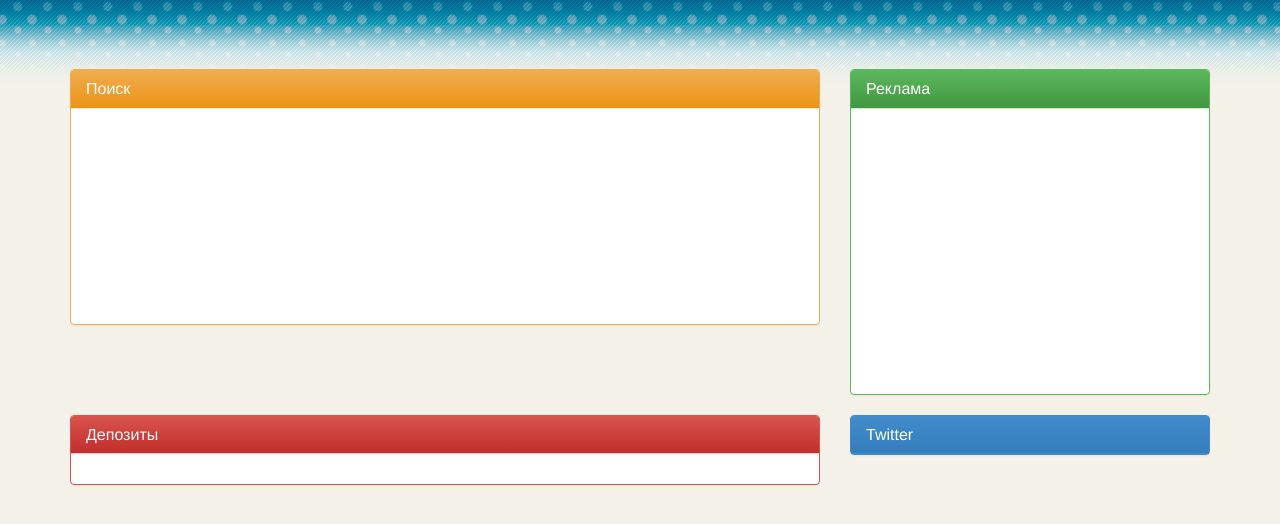
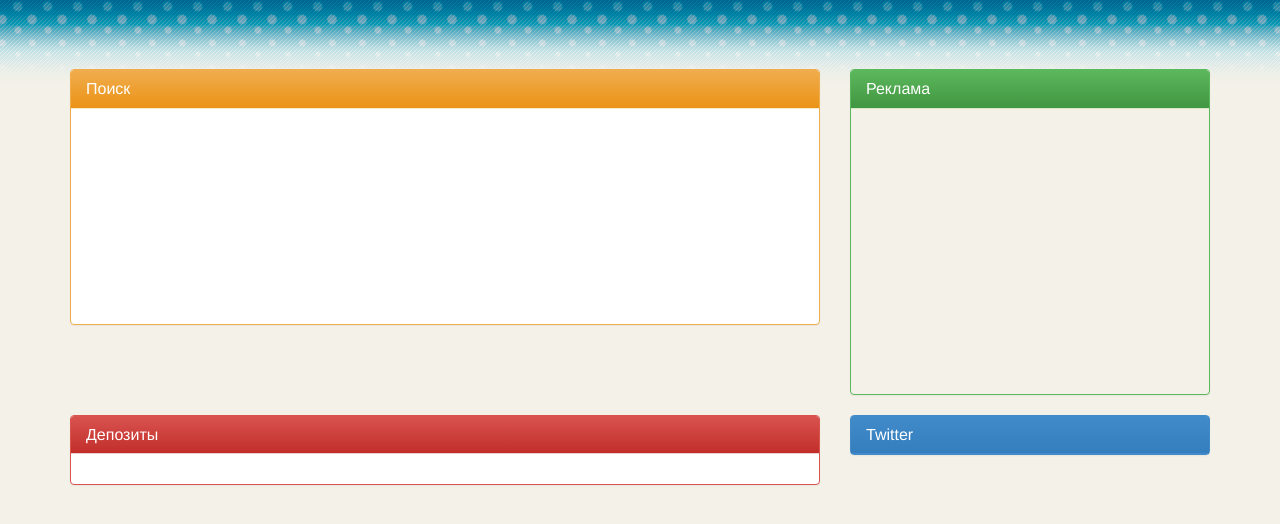
Before and after one commit to AliakseiDudko/HighWave, a plain HTML site: page highwave/war/index.html in a window 1280 px wide. Drawn offline with Linux system fonts and the light colour scheme.

Commit message:
Background of advertisement region was set to the body background.

```diff
--- a/highwave/war/assets/css/application.css
+++ b/highwave/war/assets/css/application.css
@@ -21,6 +21,7 @@ body {
 }
 
 #ads-panel {
+	background-color: #f3f1e8;
 	border-color: #5cb85c;
 }
 
```
Also changed, not shown: highwave/war/index.html (+1 -3 lines).
